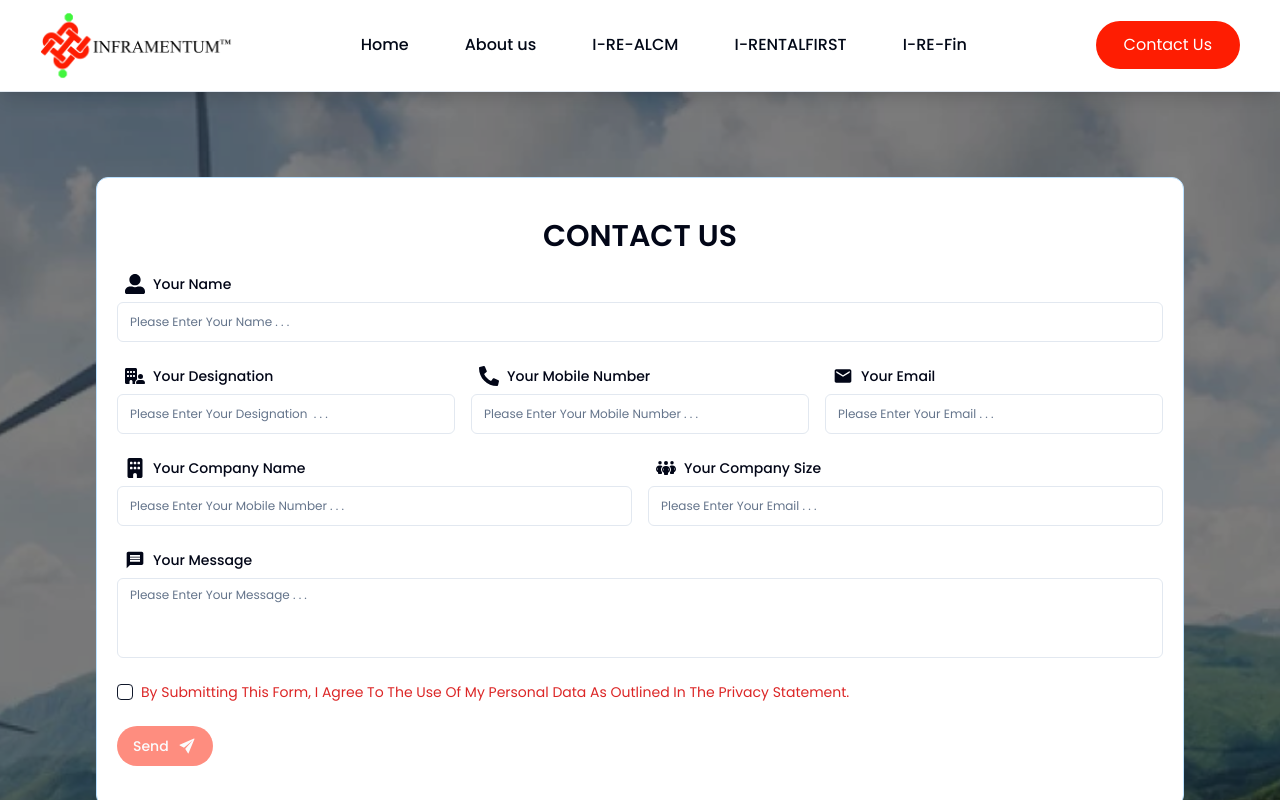
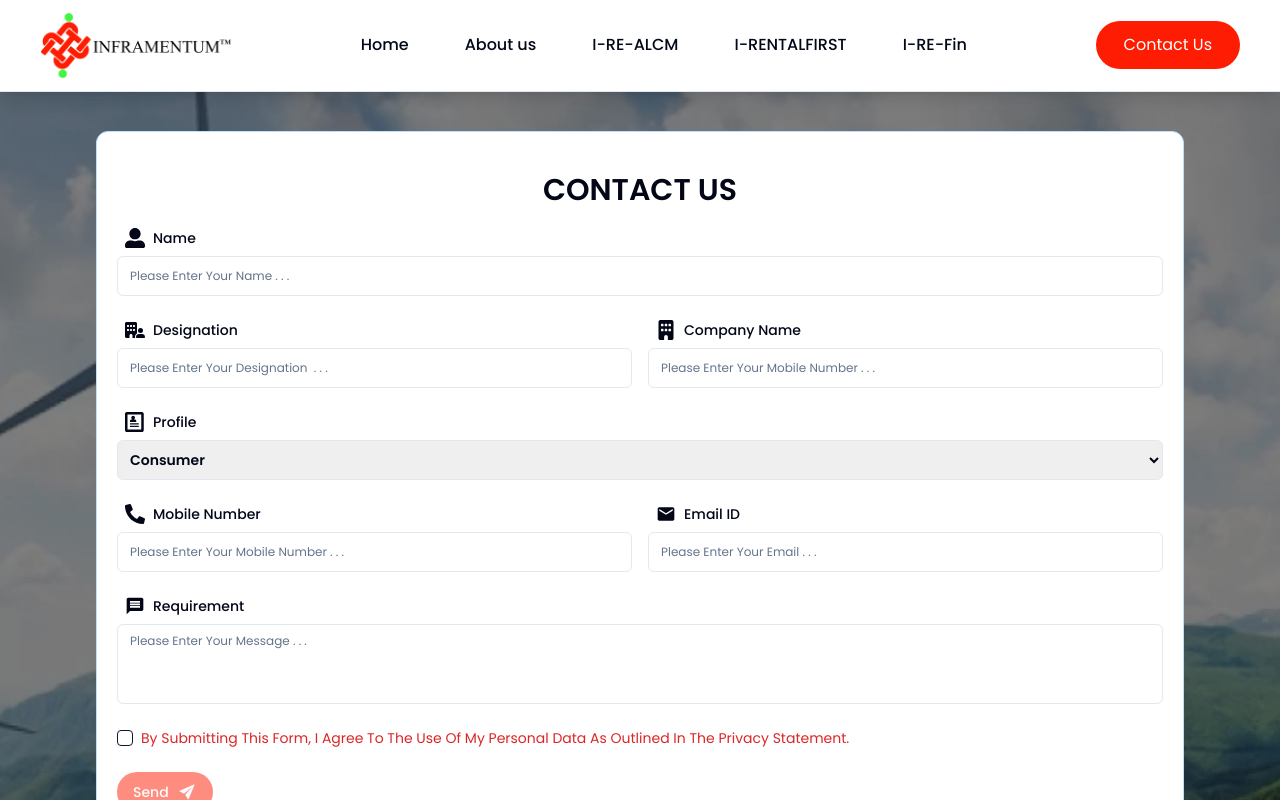
Before and after one commit to Ganeshghatti/Inframentum-Assets, a React (Vite) app: page /contact in a window 1280 px wide. Shown: the top 800 px of the page. Built offline with nearby package versions, Linux system fonts and the light colour scheme.

Commit message:
Form Updated !

```diff
--- a/src/Components/Contact_Form/index.jsx
+++ b/src/Components/Contact_Form/index.jsx
@@ -22,13 +22,15 @@ import { Checkbox } from "../ui/checkbox";
 import { IoIosSend } from "react-icons/io";
 import { FaUserAlt, FaPhone } from "react-icons/fa";
 import { MdEmail, MdMessage } from "react-icons/md";
-import { FaBuilding, FaPeopleGroup, FaBuildingUser } from "react-icons/fa6";
+import { FaBuilding, FaBuildingUser } from "react-icons/fa6";
+import { ImProfile } from "react-icons/im";
 
 // REACT EMAIL JS
 import emailjs from "@emailjs/browser";
 import { toast } from "react-toastify";
 import { useNavigate } from "react-router-dom";
 import { useState } from "react";
+import { form_Drop_Options } from "@/constants";
 
 const formSchema = z.object({
   username: z
@@ -46,7 +48,7 @@ const formSchema = z.object({
     .refine((val) => !val.includes("spam"), {
       message: "Email must not contain 'spam'",
     }),
-  message: z
+  requirement: z
     .string()
     .min(10, { message: "Message must have at least 10 Characters" })
     .max(10000),
@@ -61,13 +63,14 @@ const formSchema = z.object({
     .string()
     .min(3, { message: "Company Name must have at least 3 characters" })
     .max(50),
-  companySize: z.coerce
-    .number()
-    .min(1, { message: "Company Size must be at least 1" }),
+  // companySize: z.coerce
+  //   .number()
+  //   .min(1, { message: "Company Size must be at least 1" }),
   designation: z
     .string()
     .min(2, { message: "Designation must have at least 2 characters" })
     .max(50),
+  profile: z.string().nonempty("Profile is required"),
 });
 
 export default function ContactForm() {
@@ -81,16 +84,17 @@ export default function ContactForm() {
     defaultValues: {
       username: "",
       email: "",
-      message: "",
+      requirement: "",
       mobileNumber: "",
       companyName: "",
-      companySize: "",
       designation: "",
+      profile: "Consumer",
     },
   });
 
   // 2. Define a submit handler.
   function onSubmit(values) {
+    console.log(values);
     setLoading(false);
     if (check) {
       emailjs
@@ -103,7 +107,7 @@ export default function ContactForm() {
         .then(
           () => {
             setLoading(true);
-            toast.success("Message success Sent !");
+            toast.success("Requirement Successfully  Sent !");
             form.reset();
             setCheck(null);
             navigation("/");
@@ -148,7 +152,7 @@ export default function ContactForm() {
                   <span className="">
                     <FaUserAlt size={20} />
                   </span>
-                  <span>Your Name</span>
+                  <span>Name</span>
                 </FormLabel>
                 <FormControl>
                   <Input
@@ -176,7 +180,7 @@ export default function ContactForm() {
                     <span>
                       <FaBuildingUser size={20} />
                     </span>
-                    <span>Your Designation</span>
+                    <span>Designation</span>
                   </FormLabel>
                   <FormControl>
                     <Input
@@ -193,6 +197,73 @@ export default function ContactForm() {
                 </FormItem>
               )}
             />
+            {/* COMPANY NAME */}
+            <FormField
+              control={form.control}
+              name="companyName"
+              render={({ field }) => (
+                <FormItem className="w-full">
+                  <FormLabel className="text-slate-950 flex items-center gap-2 ml-2">
+                    <span>
+                      <FaBuilding size={20} />
+                    </span>
+                    <span>Company Name</span>
+                  </FormLabel>
+                  <FormControl>
+                    <Input
+                      type="text"
+                      placeholder="Please Enter Your Mobile Number . . ."
+                      {...field}
+                      className="text-slate-950 w-full placeholder:text-xs"
+                    />
+                  </FormControl>
+                  <FormDescription className="hidden">
+                    This is your public display name.
+                  </FormDescription>
+                  <FormMessage className="text-xs" />
+                </FormItem>
+              )}
+            />
+          </div>
+
+          <div>
+            <FormField
+              control={form.control}
+              name="profile"
+              render={({ field }) => (
+                <FormItem className="w-full">
+                  <FormLabel className="text-slate-950 flex items-center gap-2 ml-2">
+                    <span>
+                      <ImProfile size={20} />
+                    </span>
+                    <span>Profile</span>
+                  </FormLabel>
+                  <FormControl>
+                    <select
+                      {...field}
+                      className="text-slate-950 w-full placeholder:text-xs border p-2 rounded-md text-sm font-semibold"
+                    >
+                      <option value="" disabled className="text-sm">
+                        Select your profile
+                      </option>
+                      {form_Drop_Options.map((each_form, index) => (
+                        <option
+                          key={index}
+                          value={each_form?.opt_value}
+                          className="text-sm"
+                        >
+                          {each_form?.opt}
+                        </option>
+                      ))}
+                    </select>
+                  </FormControl>
+                  <FormMessage className="text-xs" />
+                </FormItem>
+              )}
+            />
+          </div>
+
+          <div className="flex max-md:flex-col items-center justify-between w-full gap-4 max-md:space-y-2">
             {/* USER MOBILE */}
             <FormField
               control={form.control}
@@ -203,7 +274,7 @@ export default function ContactForm() {
                     <span>
                       <FaPhone size={20} className="rotate-90" />
                     </span>
-                    <span>Your Mobile Number</span>
+                    <span>Mobile Number</span>
                   </FormLabel>
                   <FormControl>
                     <Input
@@ -230,7 +301,7 @@ export default function ContactForm() {
                     <span>
                       <MdEmail size={20} />
                     </span>
-                    <span>Your Email</span>
+                    <span>Email ID</span>
                   </FormLabel>
                   <FormControl>
                     <Input
@@ -247,37 +318,7 @@ export default function ContactForm() {
                 </FormItem>
               )}
             />
-          </div>
-
-          <div className="flex max-md:flex-col items-center justify-between w-full gap-4 max-md:space-y-2">
-            {/* COMPANY NAME */}
-            <FormField
-              control={form.control}
-              name="companyName"
-              render={({ field }) => (
-                <FormItem className="w-full">
-                  <FormLabel className="text-slate-950 flex items-center gap-2 ml-2">
-                    <span>
-                      <FaBuilding size={20} />
-                    </span>
-                    <span>Your Company Name</span>
-                  </FormLabel>
-                  <FormControl>
-                    <Input
-                      type="text"
-                      placeholder="Please Enter Your Mobile Number . . ."
-                      {...field}
-                      className="text-slate-950 w-full placeholder:text-xs"
-                    />
-                  </FormControl>
-                  <FormDescription className="hidden">
-                    This is your public display name.
-                  </FormDescription>
-                  <FormMessage className="text-xs" />
-                </FormItem>
-              )}
-            />
-            {/* COMPANY SIZE*/}
+            {/* COMPANY SIZE
             <FormField
               control={form.control}
               name="companySize"
@@ -303,19 +344,19 @@ export default function ContactForm() {
                   <FormMessage className="text-xs" />
                 </FormItem>
               )}
-            />
+            /> */}
           </div>
           {/* USER MESSAGE */}
           <FormField
             control={form.control}
-            name="message"
+            name="requirement"
             render={({ field }) => (
               <FormItem>
                 <FormLabel className="text-slate-950 flex items-center gap-2 ml-2">
                   <span>
                     <MdMessage size={20} />
                   </span>
-                  <span>Your Message</span>
+                  <span>Requirement</span>
                 </FormLabel>
                 <FormControl>
                   <Textarea
--- a/src/constants/index.js
+++ b/src/constants/index.js
@@ -158,6 +158,25 @@ const resources = [
   },
 ];
 
+const form_Drop_Options = [
+  { opt: "Consumer", opt_value: "consumer" },
+  { opt: "Financier", opt_value: "financier" },
+  { opt: "Investor", opt_value: "investor" },
+  { opt: "Landowner", opt_value: "landowner" },
+  { opt: "Supplier (Panels)", opt_value: "supplier_panels" },
+  { opt: "Supplier (EPC Services)", opt_value: "supplier_epc" },
+  { opt: "Supplier (Inverters)", opt_value: "supplier_inverters" },
+  { opt: "Supplier (Others)", opt_value: "supplier_others" },
+  { opt: "Manufacturer", opt_value: "manufacturer" },
+  { opt: "Space Owner", opt_value: "space_owner" },
+  { opt: "Warehousing", opt_value: "warehousing" },
+  { opt: "Quarry Business", opt_value: "quarry_business" },
+  { opt: "Data Centre", opt_value: "data_centre" },
+  { opt: "Agri Business", opt_value: "agri_business" },
+  { opt: "Cold Storage", opt_value: "cold_storage" },
+  { opt: "Others", opt_value: "others" },
+];
+
 export {
   partnersImages,
   homeSlider_Images,
@@ -166,4 +185,5 @@ export {
   company,
   help,
   resources,
+  form_Drop_Options,
 };
```
